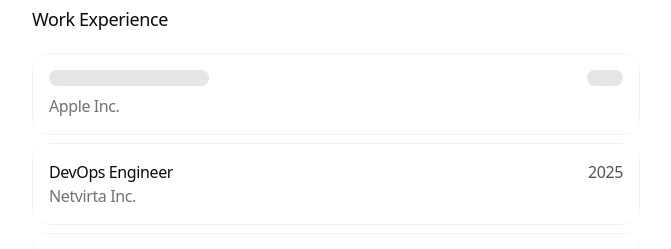
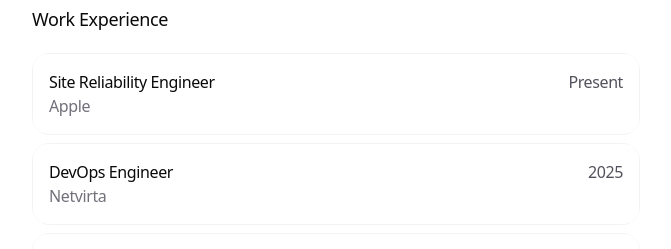
Before and after one commit to mrchoc/portfolio, a Next.js app: page / in a window 1280 px wide. Shown: the part 795-1044 px from the top of the page, without its empty margins (304-975 px from the left). Built offline with nearby package versions, Linux system fonts and the light colour scheme.

Commit message:
removed skeleton pulse

```diff
--- a/app/data.ts
+++ b/app/data.ts
@@ -39,14 +39,14 @@
 
 export const WORK_EXPERIENCE: WorkExperience[] = [
   {
-    company: 'Apple Inc.',
+    company: 'Apple',
     title: 'Site Reliability Engineer',
-    start: '2026',
+    start: 'Present',
     link: 'https://apple.com',
     id: 'work1',
   },
   {
-    company: 'Netvirta Inc.',
+    company: 'Netvirta',
     title: 'DevOps Engineer',
     start: '2025',
     link: 'https://netvirta.com',
--- a/app/page.tsx
+++ b/app/page.tsx
@@ -191,26 +191,16 @@
               <div className="relative h-full w-full rounded-[15px] bg-white p-4 dark:bg-zinc-950">
                 <div className="relative flex w-full flex-row justify-between">
                   <div>
-                    {job.company !== "Apple Inc." ? (
                     <h4 className="font-normal dark:text-zinc-100">
                       {job.title}
                     </h4>
-                    ) : (
-                    <div className='h-4 w-[160px] bg-zinc-200 dark:bg-zinc-700 rounded-md animate-pulse duration-2000 mb-2'></div>
-                    )
-                    }
                     <p className="text-zinc-500 dark:text-zinc-400">
                       {job.company}
                     </p>
                   </div>
-                  {job.company !== "Apple Inc." ? (
                   <p className="text-zinc-600 dark:text-zinc-400">
                     {job.start}
                   </p>
-                  ) : (
-                  <div className='h-4 w-[36.44px] bg-zinc-200 dark:bg-zinc-700 rounded-md animate-pulse duration-2000'></div>
-                  )
-                  }
                 </div>
               </div>
             </a>
```
